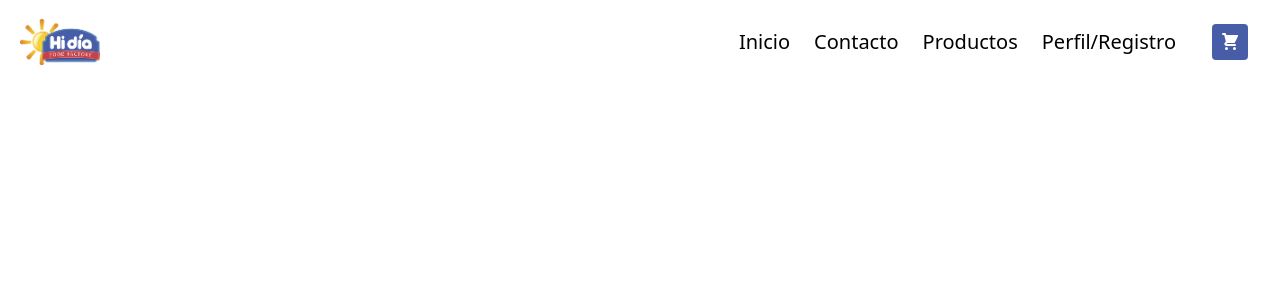
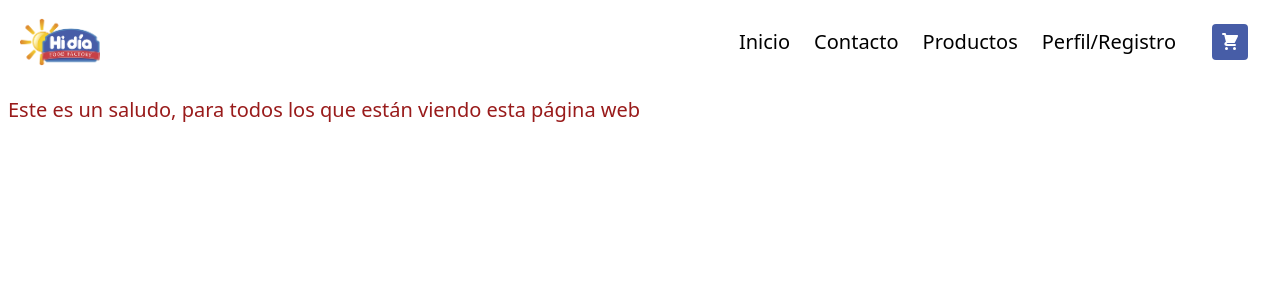
Before and after one commit to cristinarangoe/reactHidiaEcommerce, a React (Create React App) app: page / in a window 1280 px wide. Shown: the top 300 px of the page. Built offline with nearby package versions, Linux system fonts and the light colour scheme.

Commit message:
creating new components

```diff
--- a/src/App.js
+++ b/src/App.js
@@ -1,16 +1,15 @@
-import logo from './logo.svg';
 import './App.css';
 
 import React from 'react';
 import NavBar from './components/NavBar';
+import ItemListContainer from './components/ItemListContainer';
 
 export default function App(){
 
   return (
     <>
-        <div className="App">
-          <NavBar></NavBar>
-        </div>
+      <NavBar></NavBar>
+      <ItemListContainer saludo="Este es un saludo, para todos los que están viendo esta página web"></ItemListContainer>
     </>
 
   );
--- /dev/null
+++ b/src/components/CartWidget.jsx
@@ -0,0 +1,20 @@
+import React from "react";
+
+export default function CartWidget() {
+    return (
+        <>
+            <div className="px-3 flex">
+                <a className="bg-hidia-blue p-2 rounded" href="#">
+                <svg
+                    xmlns="http://www.w3.org/2000/svg"
+                    class="h-5 w-5"
+                    viewBox="0 0 20 20"
+                    fill="white"
+                >
+                    <path d="M3 1a1 1 0 000 2h1.22l.305 1.222a.997.997 0 00.01.042l1.358 5.43-.893.892C3.74 11.846 4.632 14 6.414 14H15a1 1 0 000-2H6.414l1-1H14a1 1 0 00.894-.553l3-6A1 1 0 0017 3H6.28l-.31-1.243A1 1 0 005 1H3zM16 16.5a1.5 1.5 0 11-3 0 1.5 1.5 0 013 0zM6.5 18a1.5 1.5 0 100-3 1.5 1.5 0 000 3z" />
+                </svg>
+                </a>
+            </div>
+        </>
+    );
+}
--- /dev/null
+++ b/src/components/ItemListContainer.jsx
@@ -0,0 +1,12 @@
+import React from 'react'
+
+export default function ItemListContainer({saludo}) {
+    return (
+        <>
+        <div className="text-red-800 text-xl font-medium font-sans ml-2 mt-3">
+            <p>{saludo}</p>
+        </div>
+        </>
+
+    )
+}
--- a/src/components/NavBar.jsx
+++ b/src/components/NavBar.jsx
@@ -1,5 +1,6 @@
 import React from 'react';
 import logo from '../img/Logo.png'
+import CartWidget from './CartWidget';
 
 export default function NavBar(){
     return (
@@ -20,13 +21,7 @@ export default function NavBar(){
                             <li><a className=" px-3 no-underline hover:underline hover:underline-offset-2 hover: decoration-hidia-yellow hover:decoration-2" href="#">Perfil/Registro</a></li>
                         </ul>
                     </div>
-                    <div className="px-3 flex">
-                        <a className="bg-hidia-blue p-2 rounded" href="#">
-                            <svg xmlns="http://www.w3.org/2000/svg" class="h-5 w-5" viewBox="0 0 20 20" fill="white">
-                                <path d="M3 1a1 1 0 000 2h1.22l.305 1.222a.997.997 0 00.01.042l1.358 5.43-.893.892C3.74 11.846 4.632 14 6.414 14H15a1 1 0 000-2H6.414l1-1H14a1 1 0 00.894-.553l3-6A1 1 0 0017 3H6.28l-.31-1.243A1 1 0 005 1H3zM16 16.5a1.5 1.5 0 11-3 0 1.5 1.5 0 013 0zM6.5 18a1.5 1.5 0 100-3 1.5 1.5 0 000 3z" />
-                            </svg>
-                        </a>
-                    </div>
+                    <CartWidget></CartWidget>
                 </div>
             </div>
         </nav>
```
